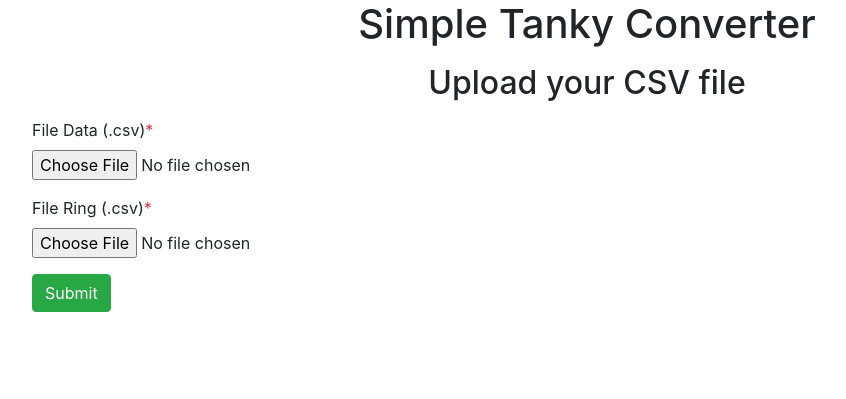
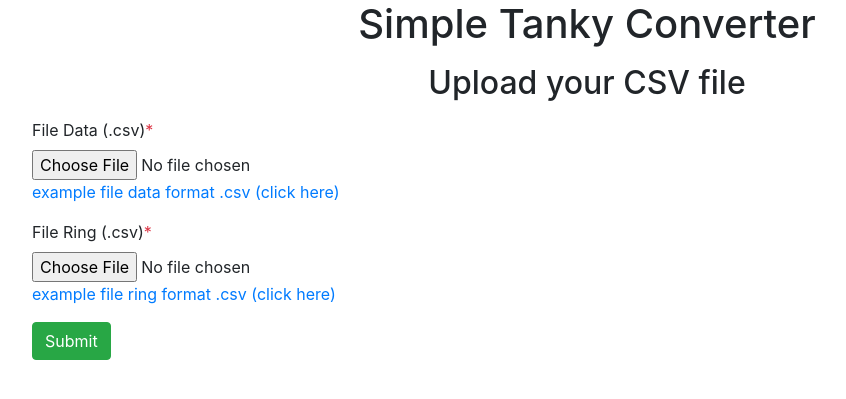
Before and after one commit to Razka173/flask-tanky-converter, a Flask app: page / in a window 1280 px wide. Shown: the top 399 px of the page, without its empty margins (53-899 px from the left). Run offline with Flask 2, Linux system fonts and the light colour scheme; some libraries are stand-ins or nearby versions.

Commit message:
add example format

```diff
--- a/tanky/main.py
+++ b/tanky/main.py
@@ -12,72 +12,132 @@ app = Flask(__name__)
 app.config["DEBUG"] = True
 
 # Root URL
+
+
 @app.route('/')
 def index():
-     # Set The upload HTML template '\templates\index.html'
+    # Set The upload HTML template '\templates\index.html'
     return render_template('index.html')
 
 # Get the uploaded files
+
+
 @app.route("/", methods=['POST'])
 def uploadFiles():
-      # get the uploaded file
-      input_csv_upload = request.files.get('input')
-      ring_csv_upload = request.files.get('ring')
+    # get the uploaded file
+    input_csv_upload = request.files.get('input')
+    ring_csv_upload = request.files.get('ring')
 
-      df = pd.read_csv(input_csv_upload)
-      ring = pd.read_csv(ring_csv_upload)
-      ring['from'] = ring['from']*1000
-      ring['to'] = ring['to']*1000
+    df = pd.read_csv(input_csv_upload)
+    ring = pd.read_csv(ring_csv_upload)
+    ring['from'] = ring['from']*1000
+    ring['to'] = ring['to']*1000
 
-      baseInput = {}
-      for index, row in df.iterrows():
+    baseInput = {}
+    for index, row in df.iterrows():
           m_to_mm = int(row['m']) * 1000
           cm_to_mm = int(row['cm']) * 10
           liter = float(row['liter'])
           height = m_to_mm + cm_to_mm
           baseInput[height] = liter
 
-      keys = baseInput.keys()
-      minimum = min(keys)
-      maximum = max(keys)
+    keys = baseInput.keys()
+    minimum = min(keys)
+    maximum = max(keys)
 
-      ringInput = {}
-      for x in range(minimum, maximum+1):
-          if x not in baseInput:
-              for key in baseInput:
-                  if key < x and x % key < 10 and x-key < 10:
-                      x_base_liter = baseInput[key]
-                      x_mm = x % key
-                      for index, row in ring.iterrows():
-                          ring_start = int(row['from'])
-                          ring_end = int(row['to'])
-                          ring_mm = int(row['mm'])
-                          ring_liter = float(row['liter'])
-                          if x > ring_start and x < ring_end and x_mm == ring_mm:
-                              total_liter = x_base_liter + ring_liter
-                              ringInput[x] = total_liter
+    ringInput = {}
+    for x in range(minimum, maximum+1):
+        if x not in baseInput:
+            for key in baseInput:
+                if key < x and x % key < 10 and x-key < 10:
+                    x_base_liter = baseInput[key]
+                    x_mm = x % key
+                    for index, row in ring.iterrows():
+                        ring_start = int(row['from'])
+                        ring_end = int(row['to'])
+                        ring_mm = int(row['mm'])
+                        ring_liter = float(row['liter'])
+                        if x > ring_start and x < ring_end and x_mm == ring_mm:
+                            total_liter = x_base_liter + ring_liter
+                            ringInput[x] = total_liter
 
-      baseInput.update(ringInput)
+    baseInput.update(ringInput)
 
-      response = Response(generate(baseInput, minimum, maximum), mimetype='text/csv')
-      response.headers.set("Content-Disposition",
+    response = Response(generate(baseInput, minimum,
+                          maximum), mimetype='text/csv')
+    response.headers.set("Content-Disposition",
                            "attachment", filename="output.csv")
-      return response
+    return response
 
-      return redirect(url_for('index'))
 
 def generate(input_array, minimum, maximum):
-      # f = open('output.csv', 'w', newline='', encoding='utf-8')
-      f = StringIO()
-      w = csv.writer(f)
+    # f = open('output.csv', 'w', newline='', encoding='utf-8')
+    f = StringIO()
+    w = csv.writer(f)
 
-      for i in range(minimum, maximum+1):
-          if i in input_array:
-                  data = [i, format(input_array[i], ".2f")]
-                  w.writerow(data)
-                  yield f.getvalue()
-                  f.seek(0)
-                  f.truncate(0)
+    for i in range(minimum, maximum+1):
+        if i in input_array:
+            data = [i, format(input_array[i], ".2f")]
+            w.writerow(data)
+            yield f.getvalue()
+            f.seek(0)
+            f.truncate(0)
+
+
+@app.route('/download/data')
+def download():
+    response = Response(generateTemplate(), mimetype='text/csv')
+    response.headers.set("Content-Disposition", "attachment", filename="template-data.csv")
+    return response
+
+
+def generateTemplate():
+    url = 'https://raw.githubusercontent.com/Razka173/flask-tanky-converter/master/example-data.csv'
+    df = pd.read_csv(url)
+    f = StringIO()
+    w = csv.writer(f)
+    columns = df.columns
+    w.writerow(columns)
+    yield f.getvalue()
+    f.seek(0)
+    f.truncate(0)
+    for index, row in df.iterrows():
+        m = int(row[0])
+        cm = int(row[1])
+        liter = float(row[2])
+        data = [m, cm, liter]
+        w.writerow(data)
+        yield f.getvalue()
+        f.seek(0)
+        f.truncate(0)
+
+
+@app.route('/download/ring')
+def downloadRing():
+    response = Response(generateRing(), mimetype='text/csv')
+    response.headers.set("Content-Disposition", "attachment", filename="template-ring.csv")
+    return response
+
+def generateRing():
+    url = 'https://raw.githubusercontent.com/Razka173/flask-tanky-converter/master/example-ring.csv'
+    df = pd.read_csv(url)
+    f = StringIO()
+    w = csv.writer(f)
+    columns = df.columns
+    w.writerow(columns)
+    yield f.getvalue()
+    f.seek(0)
+    f.truncate(0)
+    for index, row in df.iterrows():
+        m = int(row[0])
+        cm = int(row[1])
+        liter = float(row[2])
+        data = [m, cm, liter]
+        w.writerow(data)
+        yield f.getvalue()
+        f.seek(0)
+        f.truncate(0)
+
 
 if (__name__ == "__main__"):
-     app.run(port = 5000)
+    app.run(port=5000)
--- a/tanky/templates/index.html
+++ b/tanky/templates/index.html
@@ -19,11 +19,17 @@
         <div class="row col-12">
           <input class="form-inline" type="file" name="input" required>
         </div>
+        <div class="row col-12">
+          <a href="/download/data">example file data format .csv (click here)</a>
+        </div>
         <div class="row col-12 mt-3">
           <label for="ring">File Ring (.csv)<span class="text-danger">*</span></label>
         </div>
         <div class="row col-12">
           <input class="form-inline" type="file" name="ring" required>
+        </div>
+        <div class="row col-12">
+          <a href="/download/ring">example file ring format .csv (click here)</a>
         </div>
         <div class="row col-12 mt-3">
           <input class="btn btn-success" type="submit" value="Submit">
```
